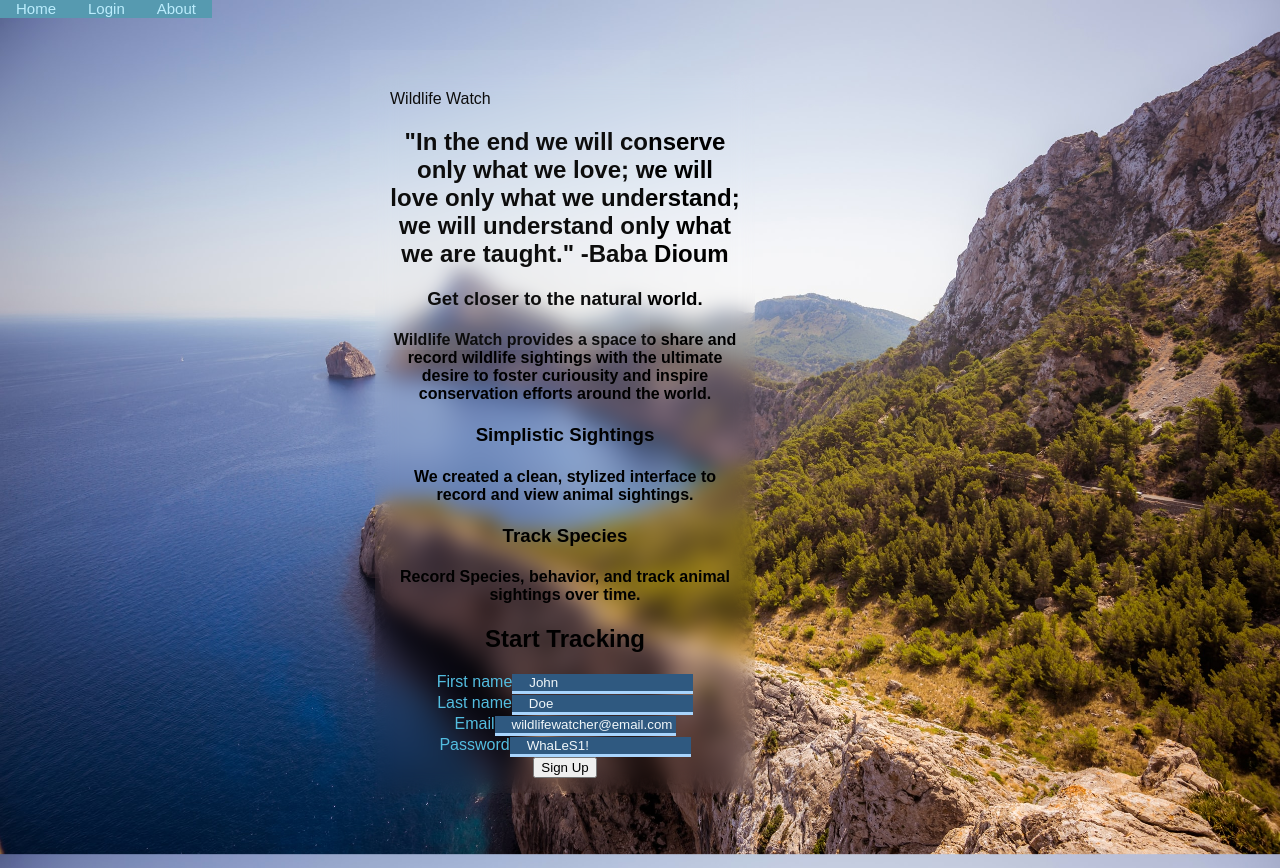
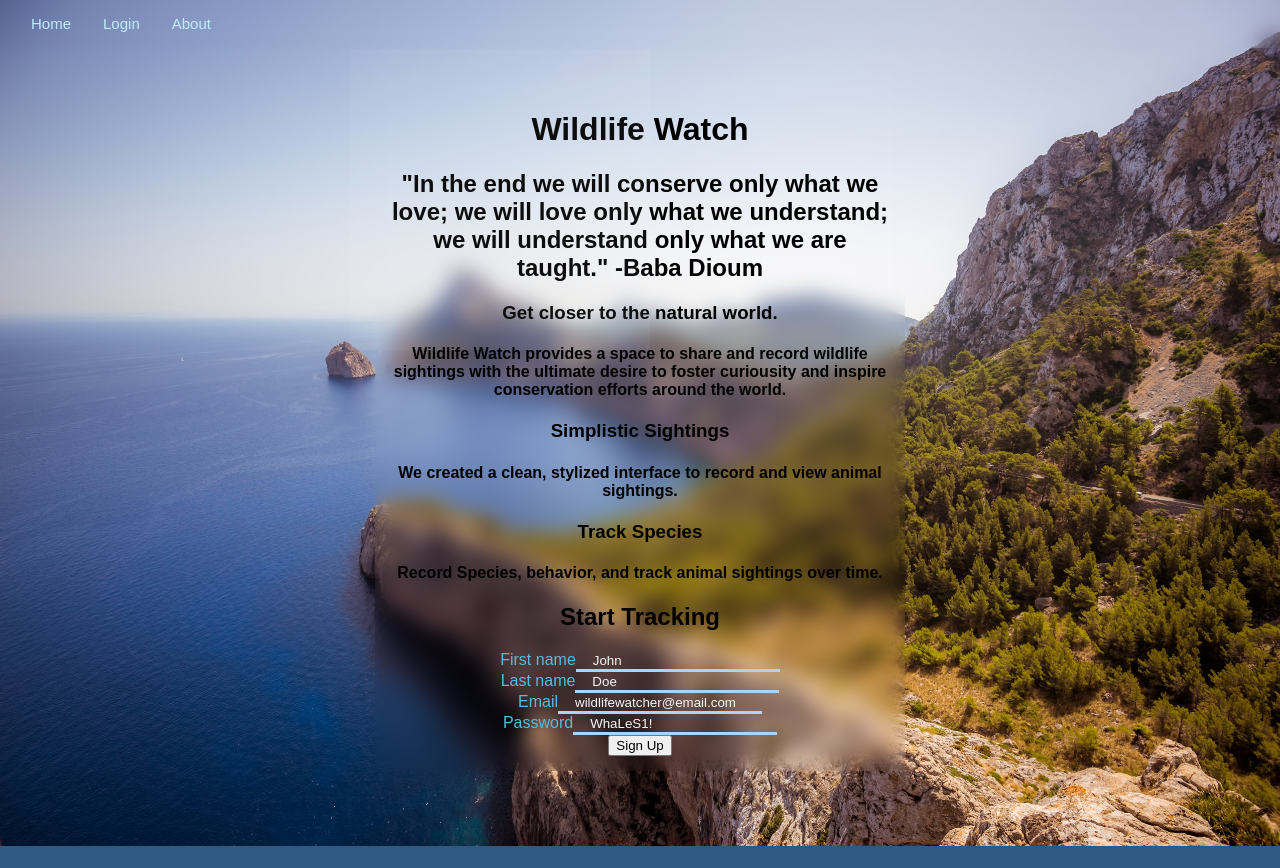
Before and after one commit to klguenth/wildlife-app, a React (Create React App) app: page / in a window 1280 px wide. After the commit the page ends 846 px from the top, so only its background shows below. Built offline with nearby package versions, Linux system fonts and the light colour scheme; the HTML template or start-up script is replaced by a standard one.

Commit message:
updated signup form styling and nav styling

```diff
--- a/src/App.css
+++ b/src/App.css
@@ -4,6 +4,10 @@
 
 #App {
     padding: 75px;
+}
+
+h1 {
+    text-align: center;
 }
 
 h3 {
@@ -23,8 +27,8 @@ body {
 
 .blurred-box{
     position: relative;
-    width: 350px;
-    margin-left: 300px;
+    width: 500px;
+    margin: auto;
     padding: 15px;
     border-radius: 2px;
     backdrop-filter: blur(10px);
--- a/src/App.js
+++ b/src/App.js
@@ -44,7 +44,7 @@ export default class App extends React.Component {
         <main id='App'>
           <div class='blurred-box'>
             <header className="appTitle">
-              Wildlife Watch
+              <h1>Wildlife Watch</h1>
             </header>
             <section className="mainSection">
               <h2 className="conserveQuote">"In the end we will conserve only what we love; we will love only what we understand; we will understand only what we are taught." -Baba Dioum</h2>
--- a/src/Components/Nav/Nav.css
+++ b/src/Components/Nav/Nav.css
@@ -1,11 +1,15 @@
-.topNav {
-    background-color: #569AB0;
+
+.topNav{
     position: fixed;
+    width: 100%;
+    padding: 15px;
+    backdrop-filter: blur(10px);
 }
+
 
 .topNav a {
     color: #BBEDFD;
-    text-align: center;
+    text-align: right;
     padding: 14px 16px;
     text-decoration: none;
     font-size: 15px;
--- a/src/Components/SignUpForm/SignUpForm.css
+++ b/src/Components/SignUpForm/SignUpForm.css
@@ -5,8 +5,12 @@
 input {
     border: none;
     border-bottom: 3px solid #A9D5FD;
-    background-color: #2F5980;
     color: #F1F7F9;
+    width: 200px;
+}
+
+input[type="text"] {
+    background: transparent;
 }
 
 ::placeholder {
--- a/src/Components/SignUpForm/SignUpForm.js
+++ b/src/Components/SignUpForm/SignUpForm.js
@@ -21,7 +21,7 @@ export default class SignUpForm extends React.Component {
                 </div>
                 <div>
                     <label for="password">Password</label>
-                    <input placeholder='WhaLeS1!' type="password" name='password' id='password' />
+                    <input placeholder='WhaLeS1!' type="text" name='password' id='password' />
                 </div>
                 <button type='submit'>Sign Up</button>
                 </form>
```
